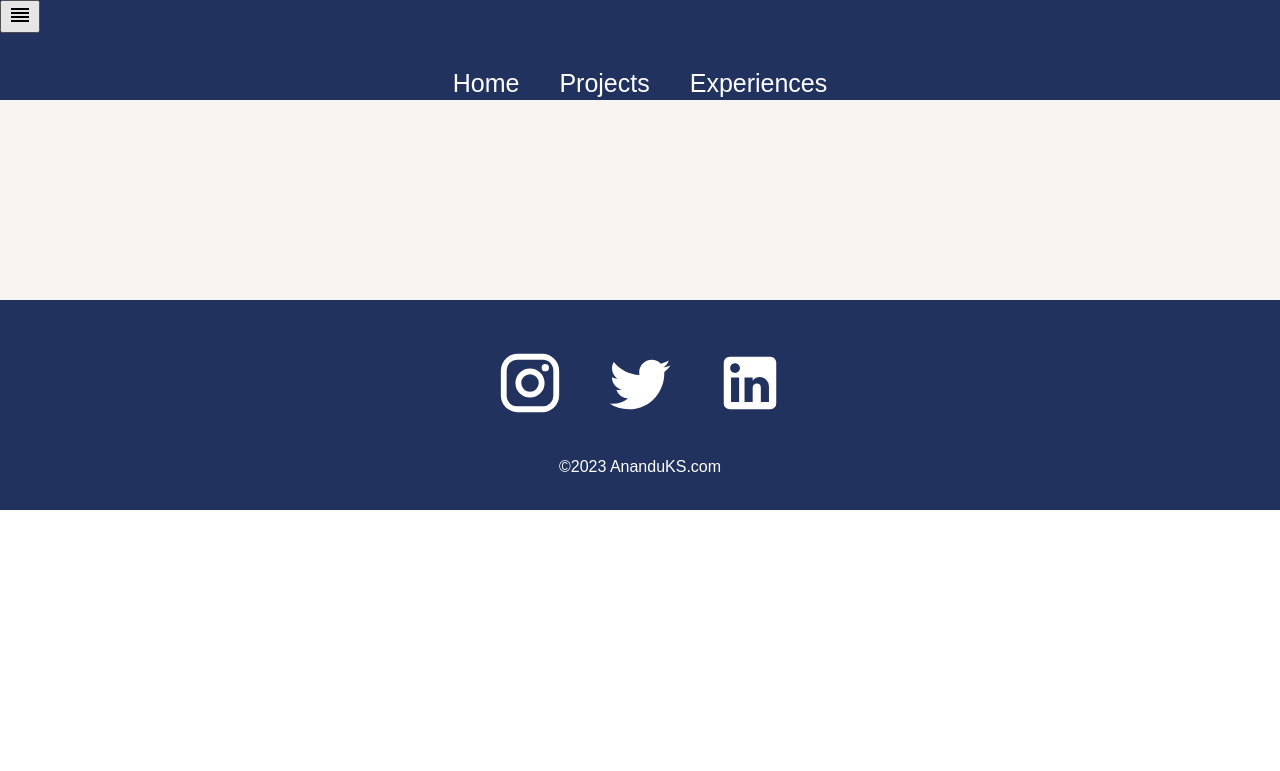
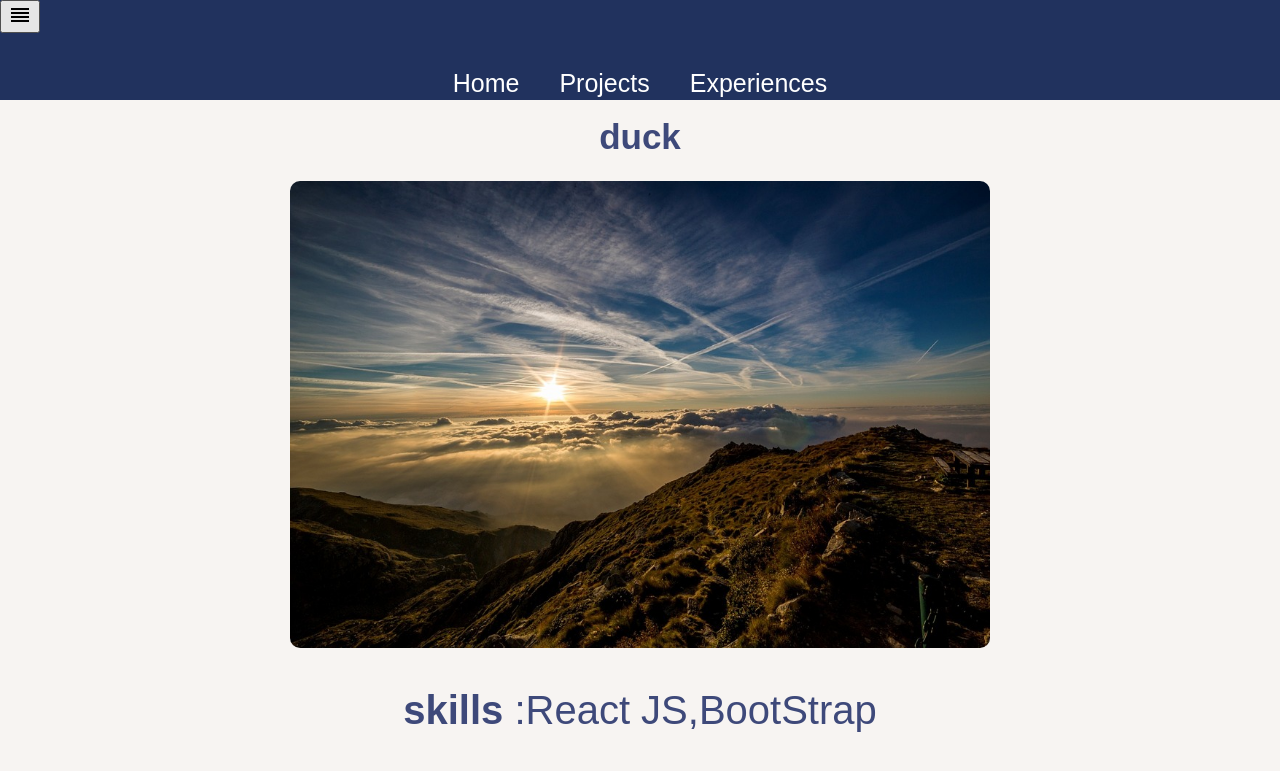
Before and after one commit to anandu-170758/Personal-Portfolio, a React (Create React App) app: page /Projects/1 in a window 1280 px wide. Shown: the top 771 px of the page. Built offline with nearby package versions, Linux system fonts and the light colour scheme.

Commit message:
Project Display making

```diff
--- a/src/App.js
+++ b/src/App.js
@@ -6,7 +6,7 @@
 import Experiences from './Pages/Experiences';
 import Navbar from './components/Navbar';
 import Footer from './components/Footer';
-
+import ProjectDisplay from "./Pages/ProjectDisplay"
 function App() {
   return (
     <div className="App">
@@ -15,7 +15,9 @@
         <Routes>
           <Route path="/" element={<Home/>}/>
           <Route path="/Projects" element={<Projects/>}/>
+          <Route path="/Projects/:id"   element={<ProjectDisplay/>}/>
           <Route path="/Experiences" element={<Experiences/>}/>
+
         </Routes>
         <Footer/>
       </Router>
--- /dev/null
+++ b/src/Pages/ProjectDisplay.js
@@ -0,0 +1,21 @@
+import React from 'react'
+import {useParams} from 'react-router-dom'
+import {ProjectList} from "../helpers/projectlist"
+import GitHubIcon from "@material-ui/icons/GitHub"
+import "../styles/projectDisplay.css"
+function ProjectDisplay() {
+    const {id} =useParams();
+    const project =ProjectList[id];
+  return (
+    <div className='project'>
+        <h1>{project.name}</h1>
+    <img src={project.Image} alt="hi"/>
+    <p>
+       <b>skills</b> :{project.skills}
+    </p>
+    <GitHubIcon/>
+    </div>
+  )
+}
+
+export default ProjectDisplay
--- a/src/helpers/projectlist.js
+++ b/src/helpers/projectlist.js
@@ -4,16 +4,19 @@
 
 export const ProjectList =[
     {
-        name:"hello",
+        name:"hellgo",
         Image:ab1,
+        skills:"HTML,CSS,Javacript",
     },
     {
         name:"duck",
         Image:ab2,
+        skills:"React JS,BootStrap",
     },
     {
         name:"zero",
         Image:ab3,
+        skills:"HTML,CSS,Javacript",
     },
 
 
--- /dev/null
+++ b/src/styles/projectDisplay.css
@@ -0,0 +1,28 @@
+.project {
+    width: 100%;
+    height: calc(100vh - 100px);
+    display: flex;
+    justify-content: center;
+    align-items: center;
+    flex-direction: column;
+  }
+
+  .project h1 {
+    margin-top: 50px;
+    color: #3e497a;
+    font-size: 35px;
+  }
+  .project img {
+    width: 700px;
+    border-radius: 10px;
+  }
+
+  .project p {
+    font-size: 40px;
+    color: #3e497a;
+  }
+
+  .project svg {
+    font-size: 60px;
+    color: #3e497a;
+  }
```
